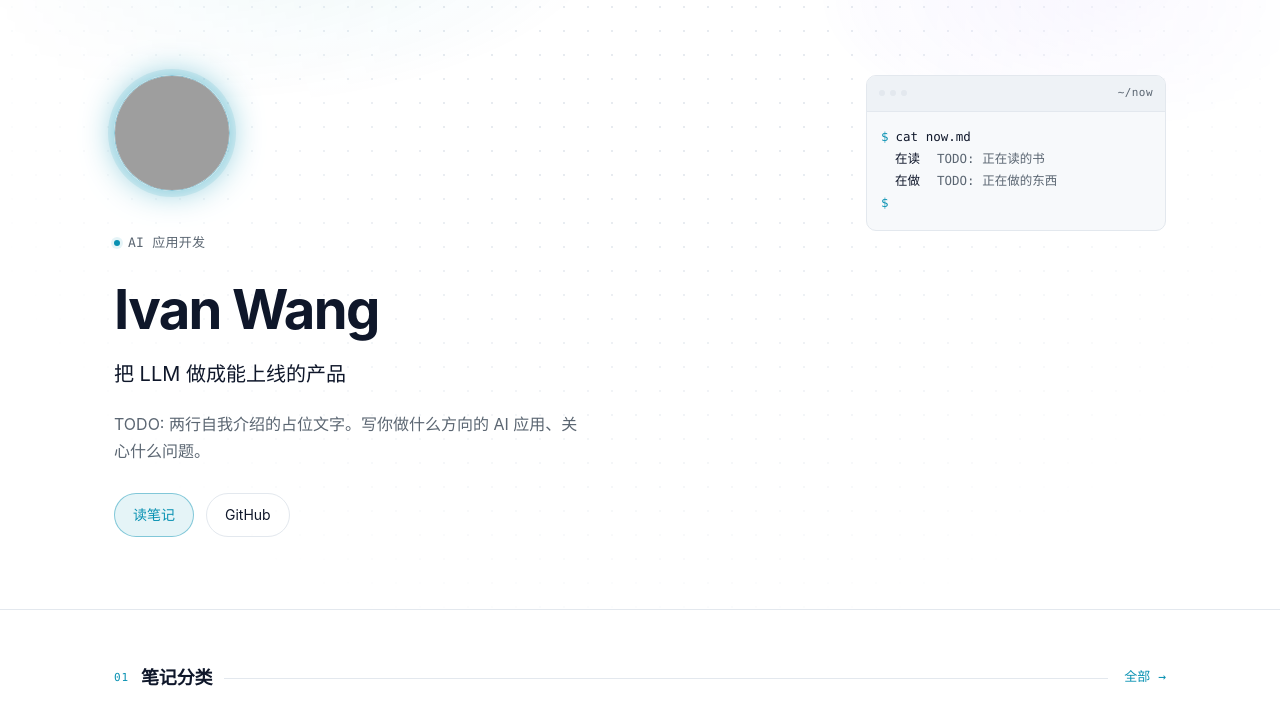
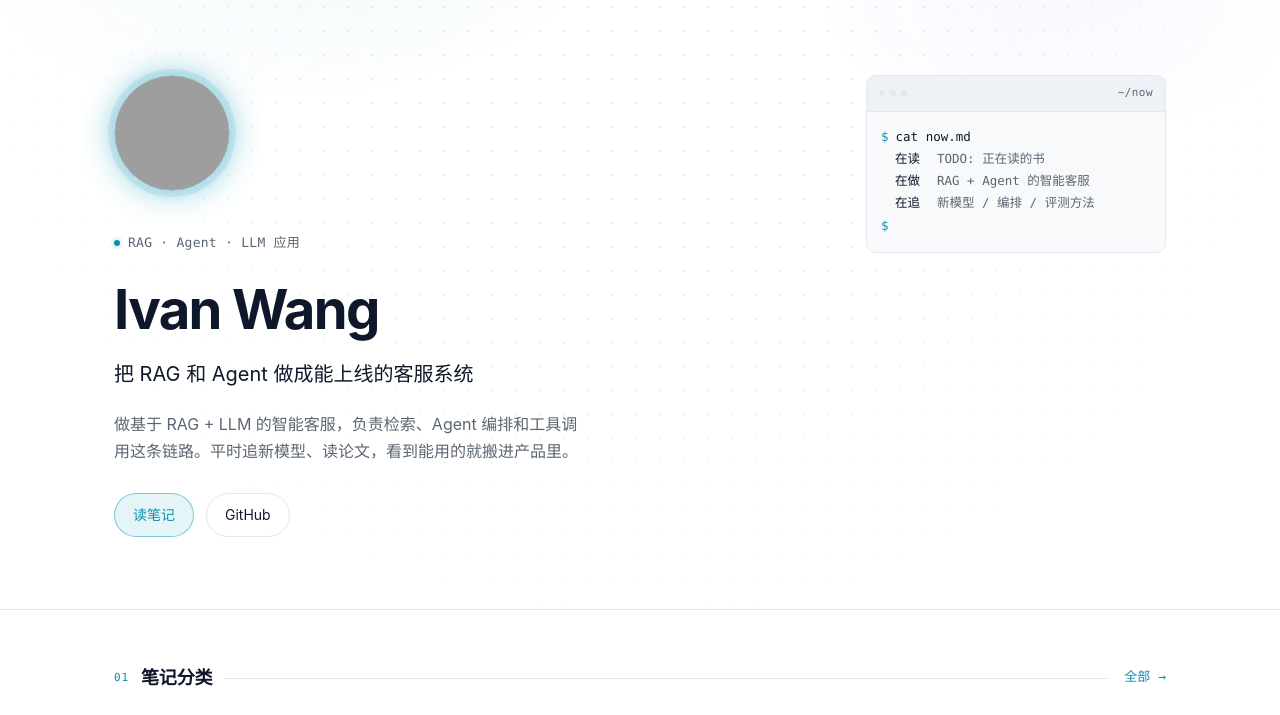
Before and after one commit to IvanWangCN/IvanWangCN.github.io, an Astro site: page / in a window 1280 px wide. Shown: the part 70-785 px from the top of the page. Built offline with nearby package versions, Linux system fonts and the light colour scheme; Astro itself is replaced by a stand-in of ours; grey boxes are pictures that could not be loaded.

Commit message:
content: hero copy reflects RAG + agent customer-service work

```diff
--- a/src/lib/site.ts
+++ b/src/lib/site.ts
@@ -1,15 +1,17 @@
 // 站点文案与个人信息：改这里就够了
 export const site = {
-  name: 'Ivan Wang', // TODO: 确认 logo 用哪个（中文名 or 英文名）
-  tagline: '把 LLM 做成能上线的产品', // TODO: 一句话定位
+  name: 'Ivan Wang',
+  role: 'RAG · Agent · LLM 应用',
+  tagline: '把 RAG 和 Agent 做成能上线的客服系统',
   description:
-    'TODO: 两行自我介绍的占位文字。写你做什么方向的 AI 应用、关心什么问题。', // 用于 <meta description>
+    '做基于 RAG + LLM 的智能客服，负责检索、Agent 编排和工具调用这条链路。平时追新模型、读论文，看到能用的就搬进产品里。',
   email: 'TODO@example.com',
   github: 'https://github.com/IvanWangCN',
   twitter: '', // 留空则不显示
   now: {
     reading: 'TODO: 正在读的书',
-    building: 'TODO: 正在做的东西',
+    building: 'RAG + Agent 的智能客服',
+    following: '新模型 / 编排 / 评测方法',
   },
   // TODO: 换成真实项目。没有就把数组清空，首页那块会自动消失。
   projects: [
--- a/src/pages/index.astro
+++ b/src/pages/index.astro
@@ -22,7 +22,7 @@ const projects = site.projects.slice(0, 3);
         <div class="avatar">
           <Image src={avatar} widths={[116, 232]} sizes="116px" format="webp" quality={82} alt="Ivan Wang" />
         </div>
-        <p class="status mono">AI 应用开发</p>
+        <p class="status mono">{site.role}</p>
         <h1>{site.name}</h1>
         <p class="tagline">{site.tagline}</p>
         <p class="lead">{site.description}</p>
@@ -40,6 +40,7 @@ const projects = site.projects.slice(0, 3);
           <p class="term-line"><span class="prompt">$</span>cat now.md</p>
           <p class="term-out"><span class="k">在读</span>{site.now.reading}</p>
           <p class="term-out"><span class="k">在做</span>{site.now.building}</p>
+          <p class="term-out"><span class="k">在追</span>{site.now.following}</p>
           <p class="term-line"><span class="prompt">$</span><span class="cursor" aria-hidden="true"></span></p>
         </div>
       </aside>
```
